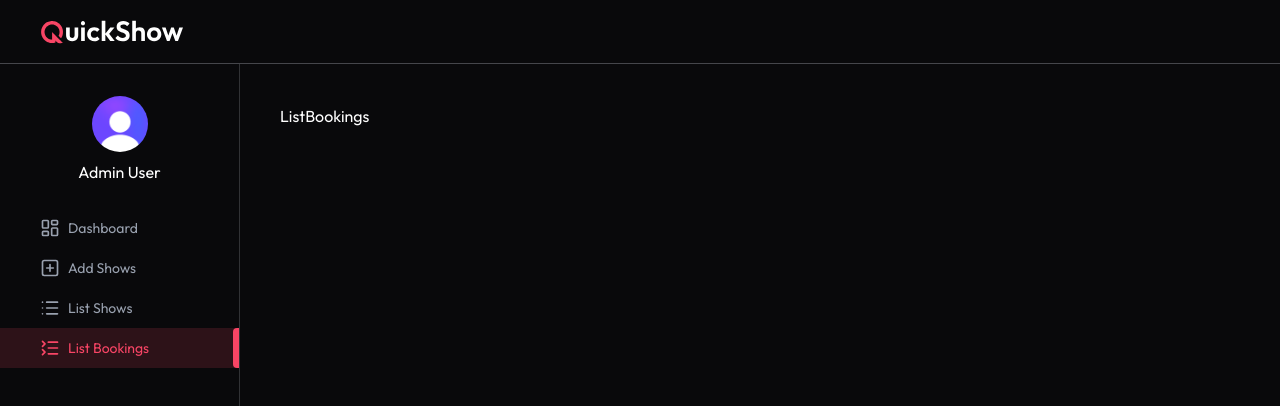
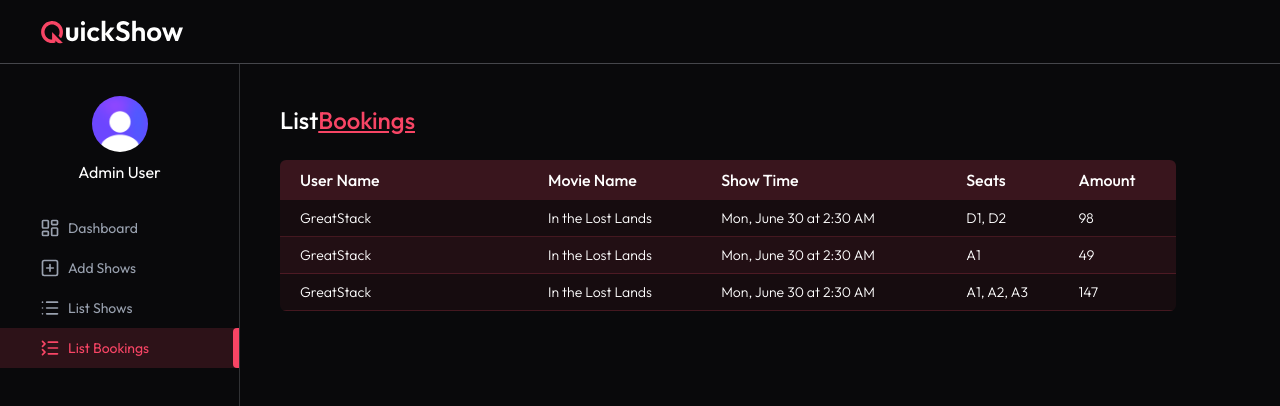
Before and after one commit to sksanoyarali/Ticketly, a React (Vite) app in the folder frontend/: page /admin/list-bookings in a window 1280 px wide. Shown: the top 406 px of the page. Built offline with nearby package versions, Linux system fonts and the light colour scheme; no server answers.

Commit message:
added booking lists ui for admin

```diff
--- a/frontend/src/pages/admin/ListBookings.jsx
+++ b/frontend/src/pages/admin/ListBookings.jsx
@@ -1,7 +1,63 @@
-import React from 'react'
+import React, { useEffect, useState } from 'react'
+import { dummyBookingData } from '../../assets/assets'
+import Loading from '../../components/Loading'
+import Title from '../../components/admin/Title'
+import { dateFormat } from '../../lib/dateFormat'
 
 const ListBookings = () => {
-  return <div>ListBookings</div>
+  const currency = import.meta.env.VITE_CURRENCY
+
+  const [bookings, setBookings] = useState([])
+  const [isLoading, setIsLoading] = useState(true)
+
+  const getAllBookings = async () => {
+    setBookings(dummyBookingData)
+    setIsLoading(false)
+  }
+  useEffect(() => {
+    getAllBookings()
+  }, [])
+  return !isLoading ? (
+    <>
+      <Title text1="List" text2="Bookings" />
+      <div className="max-w-4xl mt-6 overflow-x-auto">
+        <table className="w-full border-collapse rounded-md overflow-hidden text-nowrap">
+          <thead>
+            <tr className="bg-primary/20 text-left text-white">
+              <th className="p-2 font-medium pl-5">User Name</th>
+              <th className="p-2 font-medium">Movie Name</th>
+              <th className="p-2 font-medium">Show Time</th>
+              <th className="p-2 font-medium">Seats</th>
+              <th className="p-2 font-medium">Amount</th>
+            </tr>
+          </thead>
+          <tbody className="text-sm font-light">
+            {bookings.map((item, index) => (
+              <tr
+                key={index}
+                className="border-b border-primary/20 bg-primary/5 even:bg-primary/10"
+              >
+                <td className="p-2 min-w-45 pl-5">{item.user.name}</td>
+                <td className="p-2">{item.show.movie.title}</td>
+                <td className="p-2">{dateFormat(item.show.showDateTime)}</td>
+                <td className="p-2">
+                  {Object.keys(item.bookedSeats)
+                    .map((seat) => item.bookedSeats[seat])
+                    .join(', ')}
+                </td>
+                <td className="p-2">
+                  {currency}
+                  {item.amount}
+                </td>
+              </tr>
+            ))}
+          </tbody>
+        </table>
+      </div>
+    </>
+  ) : (
+    <Loading />
+  )
 }
 
 export default ListBookings
```
